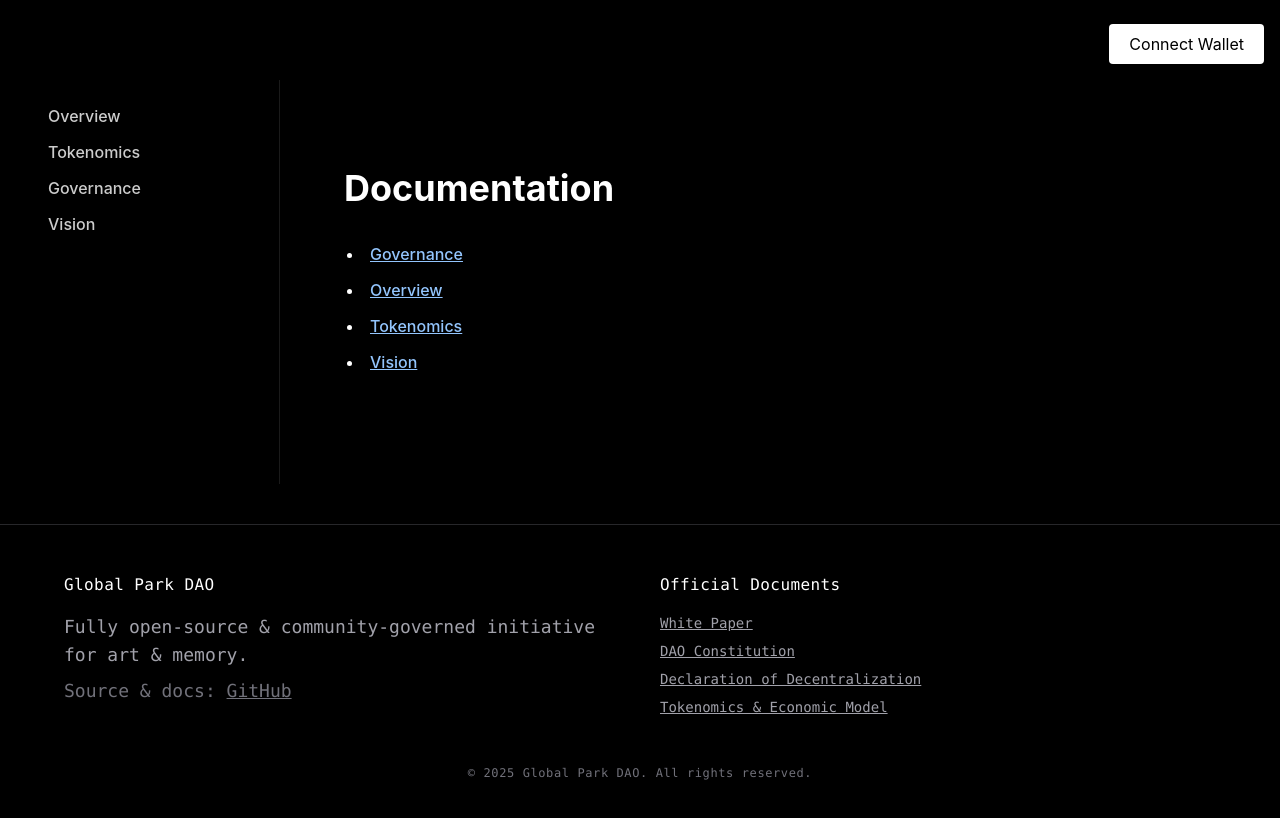
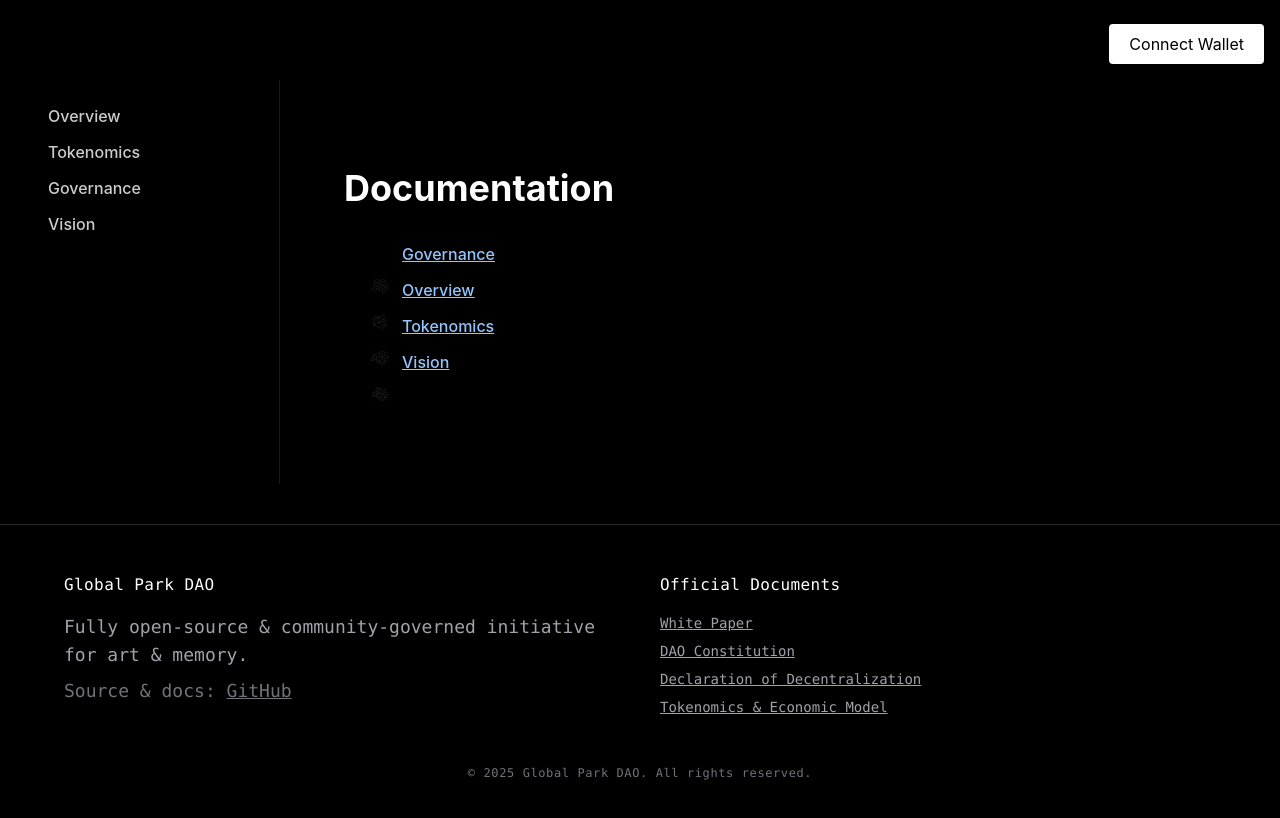
Before and after one commit to GPARKPRO/globalpark-site, a Next.js app: page /docs in a window 1280 px wide. Shown: the top 818 px of the page. Built offline with nearby package versions, Linux system fonts and the light colour scheme.

Commit message:
Update page.tsx

```diff
--- a/app/docs/page.tsx
+++ b/app/docs/page.tsx
@@ -1,5 +1,7 @@
 import Link from 'next/link';
 import { getAllMarkdownPages } from '@/lib/mdx';
+import Icon from '@/components/Icon';
+import { getRandomIcon } from '@/lib/getRandomIcon';
 
 export default async function DocsIndexPage() {
   const pages = await getAllMarkdownPages();
@@ -9,7 +11,8 @@ export default async function DocsIndexPage() {
       <h1 className="text-3xl font-bold mb-8">Documentation</h1>
       <ul className="space-y-4">
         {pages.map(({ slug }) => (
-          <li key={slug}>
+          <li key={slug} className="flex items-center gap-3">
+            <Icon name={getRandomIcon()} className="w-5 h-5" />
             <Link href={`/docs/${slug}`} className="text-blue-500 hover:underline">
               {slug.charAt(0).toUpperCase() + slug.slice(1)}
             </Link>
```
